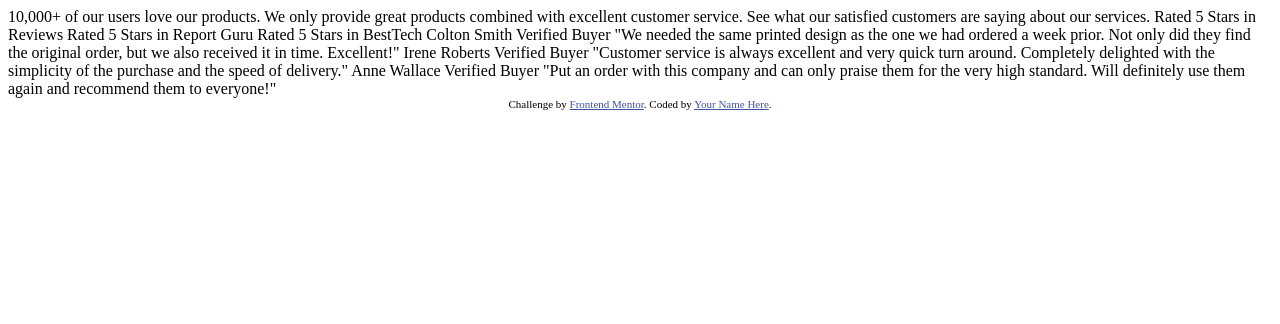
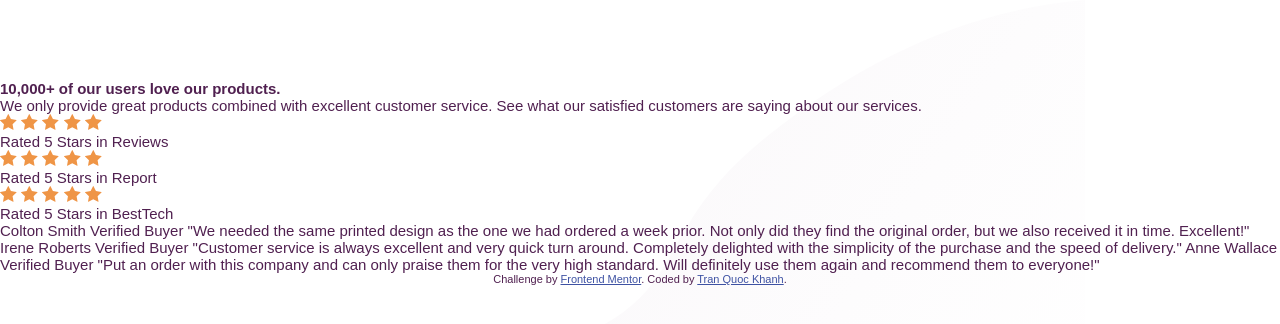
Before and after one commit to Khanh-Dev/noname, a plain HTML site: page index.html in a window 1280 px wide. Drawn offline with Linux system fonts and the light colour scheme.

Commit message:
add something

```diff
--- a/index.html
+++ b/index.html
@@ -11,6 +11,10 @@
       sizes="32x32"
       href="./images/favicon-32x32.png"
     />
+
+    <link rel="preconnect" href="https://fonts.googleapis.com">
+    <link rel="preconnect" href="https://fonts.gstatic.com" crossorigin>
+    <link href="https://fonts.googleapis.com/css2?family=Roboto:ital,wght@0,400;0,500;1,400&display=swap" rel="stylesheet">
 
     <link href="./style.css" rel="stylesheet">
 
@@ -28,15 +32,49 @@
     </style>
   </head>
   <body>
-    10,000+ of our users love our products.
+    <div class="container">
+      <div class="wrapper">
+        <div class="intro">
+          <strong>10,000+ of our users love our products.</strong>
+          <p>We only provide great products combined with excellent customer service.
+            See what our satisfied customers are saying about our services.</p>
+        </div>
 
-    We only provide great products combined with excellent customer service.
-    See what our satisfied customers are saying about our services.
+        <div class="rating">
+          <div class="rating_reviews">
+            <img src="./images/icon-star.svg">
+            <img src="./images/icon-star.svg">
+            <img src="./images/icon-star.svg">
+            <img src="./images/icon-star.svg">
+            <img src="./images/icon-star.svg">
+            <p>Rated 5 Stars in Reviews</p>
 
-    Rated 5 Stars in Reviews
-    Rated 5 Stars in Report Guru
-    Rated 5 Stars in BestTech
+          </div>
+          <div class="rating_Report">
+            <img src="./images/icon-star.svg">
+            <img src="./images/icon-star.svg">
+            <img src="./images/icon-star.svg">
+            <img src="./images/icon-star.svg">
+            <img src="./images/icon-star.svg">
+            <p>Rated 5 Stars in Report</p>
+          </div>
+          <div class="rating_besttech">
+            <img src="./images/icon-star.svg">
+            <img src="./images/icon-star.svg">
+            <img src="./images/icon-star.svg">
+            <img src="./images/icon-star.svg">
+            <img src="./images/icon-star.svg">
+            <p>Rated 5 Stars in BestTech</p>
+          </div>
 
+        </div>
+
+
+
+
+
+      </div>
+      <div class="feedback">
         Colton Smith
         Verified Buyer
         "We needed the same printed design as the one we had ordered a week prior.
@@ -52,12 +90,15 @@
         Verified Buyer
         "Put an order with this company and can only praise them for the very high
         standard. Will definitely use them again and recommend them to everyone!"
+      </div>
+
+  </div>
 
     <div class="attribution">
       Challenge by
       <a href="https://www.frontendmentor.io?ref=challenge" target="_blank"
         >Frontend Mentor</a
-      >. Coded by <a href="#">Your Name Here</a>.
+      >. Coded by <a href="#">Tran Quoc Khanh</a>.
     </div>
   </body>
 </html>
--- a/style.css
+++ b/style.css
@@ -0,0 +1,18 @@
+* {
+    margin: 0;
+    padding: 0;
+    box-sizing: border-box;
+}
+
+div {
+    display: block;
+}
+
+body {
+    font-family: 'Spartan', sans-serif;
+    font-size: 15px;
+    color: hsl(300, 43%, 22%);
+    background-image: url(./images/bg-pattern-bottom-desktop.svg);
+    background-repeat: no-repeat;
+    margin-top: 5rem;
+}
```
Lines whose indentation alone changed are shown as unchanged.
